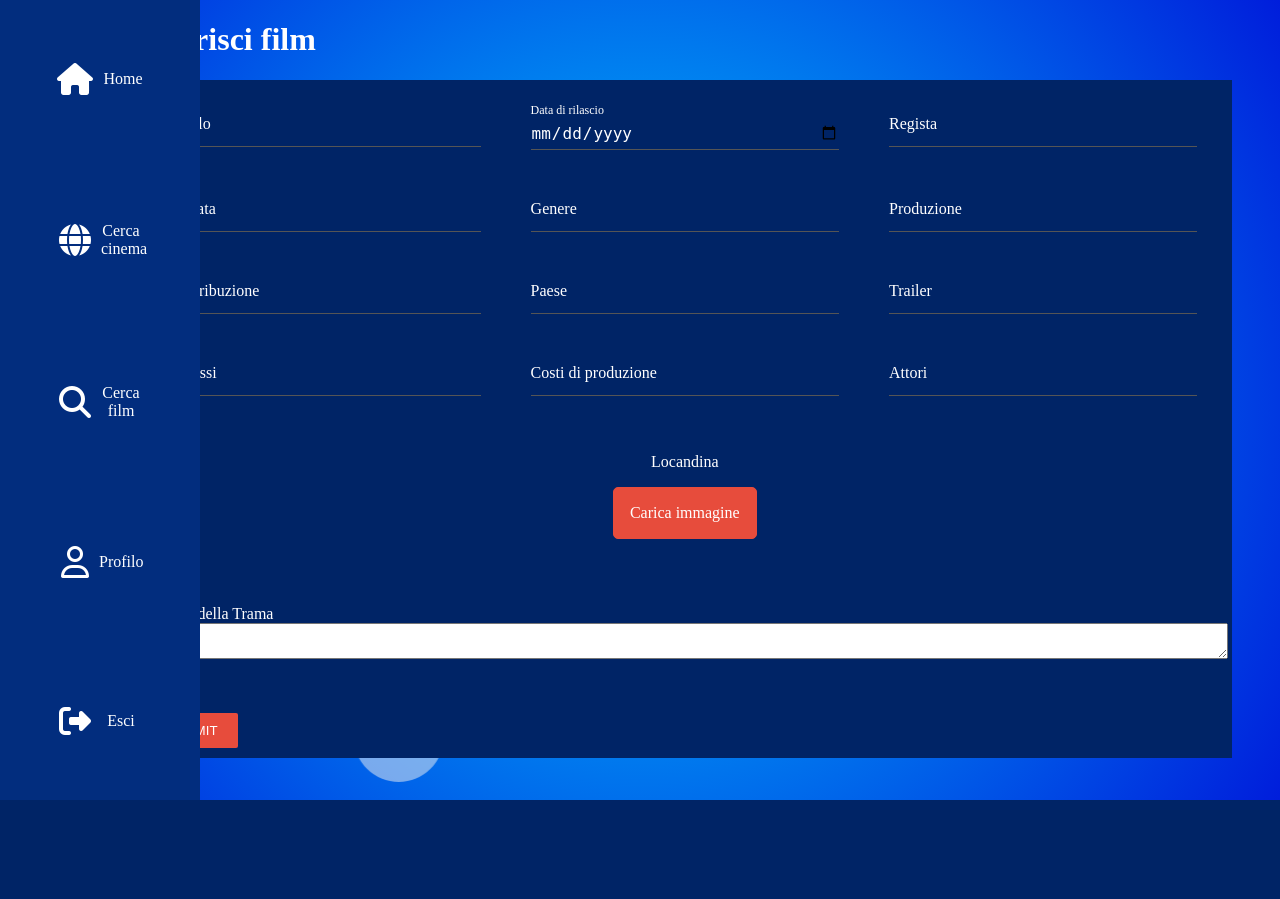
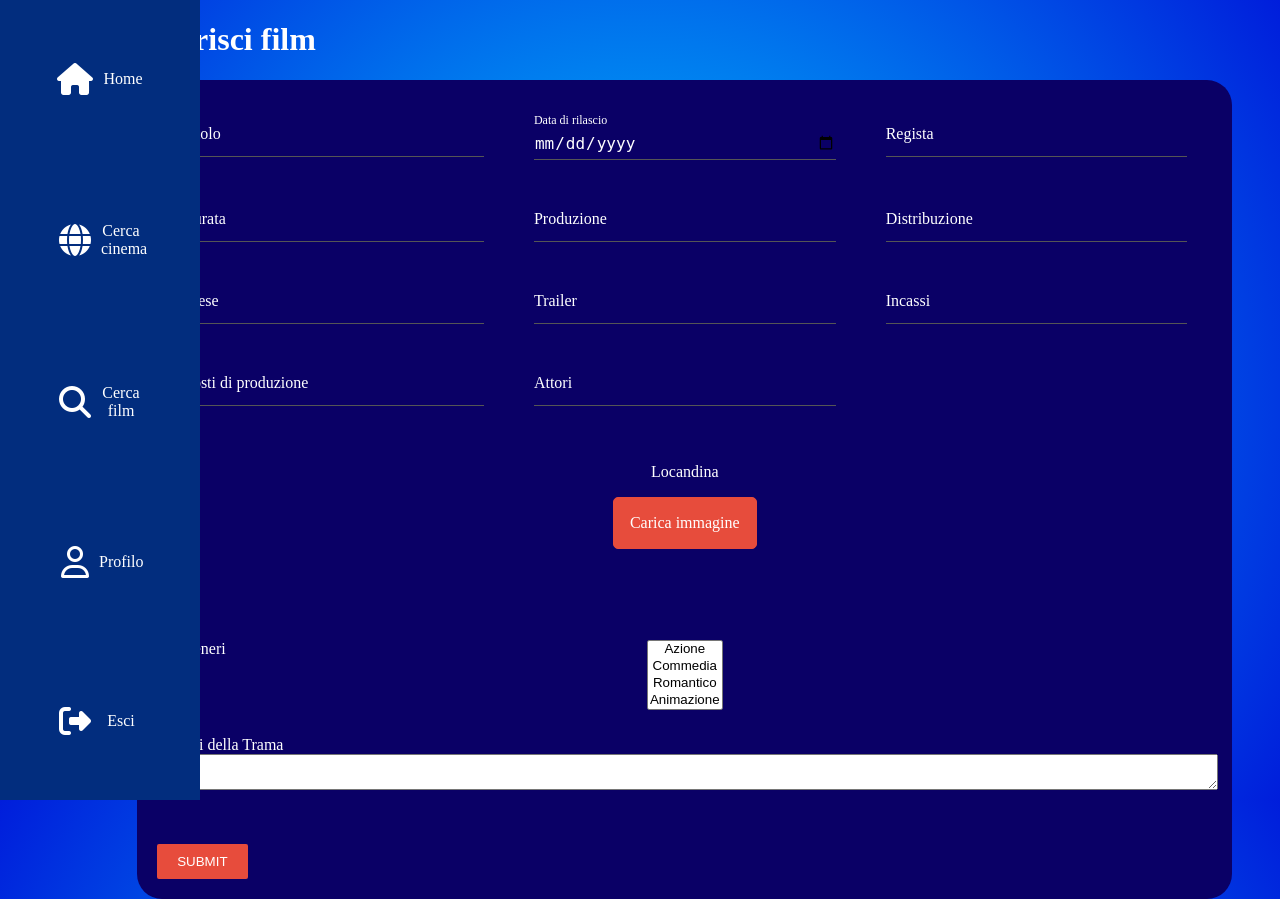
Before and after one commit to YuriRomano02/DibrisPlus, a PHP site: page /DibrisPlus/form_aggiunta_film.php in a window 1280 px wide. Before the commit the page ends 800 px from the top, so only its background shows below. Run offline with PHP 8.4, Linux system fonts and the light colour scheme; data that the repository does not hold is empty; some libraries are stand-ins or nearby versions; some web fonts are replaced.

Commit message:
UPDATE: form_aggiungi_film & aggiun_film.php

```diff
--- a/Amministration/aggiunta_film copy.css
+++ b/Amministration/aggiunta_film copy.css
@@ -1,6 +1,7 @@
 form {
-  background-color: rgb(0, 36, 102);
-  padding: 10px;
+  background-color: rgb(10, 0, 102);
+  padding: 20px;
+  border-radius: 25px;
 }
 
 .immagine{
@@ -11,6 +12,10 @@ form {
     display: grid;
     grid-template-columns: auto auto auto;
     margin-bottom: 2rem;
+}
+
+#genere{
+  text-align: center;
 }
 
 
@@ -32,6 +37,10 @@ form {
 
 .locandina input {
     display: none;
+
+    border:0;
+    background:none;
+    -webkit-appearance: none;
 }
 
 textarea {
@@ -51,6 +60,7 @@ textarea {
 .input-container {
     position: relative;
     margin: 25px;
+    text-align: center;
 }
 
 .input-container label {
--- a/Amministration/aggiunta_film.php
+++ b/Amministration/aggiunta_film.php
@@ -27,7 +27,7 @@ function inserimentoDati($conn)
     $locandina = file_get_contents($_FILES['locandina']['tmp_name']);
     $data_di_rilascio = htmlspecialchars($_POST["data_di_rilascio"]);
     $regista = htmlspecialchars($_POST["regista"]);
-    $generi = htmlspecialchars($_POST["genere"]);
+    $generi = $_POST["genere"];
     $durata = htmlspecialchars($_POST["durata"]);
     $produzione = htmlspecialchars($_POST["produzione"]);
     $distribuzione = htmlspecialchars($_POST["distribuzione"]);
--- a/Amministration/form_aggiunta_film.php
+++ b/Amministration/form_aggiunta_film.php
@@ -44,10 +44,6 @@
                         <label>Durata</label>
                     </div>
                     <div class="input-container">
-                        <input type="Text" id="genere" name="genere" required="">
-                        <label>Genere</label>
-                    </div>
-                    <div class="input-container">
                         <input type="Text" id="produzione" name="produzione" required="">
                         <label>Produzione</label>
                     </div>
@@ -64,12 +60,11 @@
                         <label>Trailer</label>
                     </div>
                     <div class="input-container">
-                        <input type="number" id="incassi" name="incassi" min="0" max="5000000000" value="" required="">
+                        <input type="number" id="incassi" name="incassi" value="" required="">
                         <label>Incassi</label>
                     </div>
                     <div class="input-container">
-                        <input type="number" id="costi_di_produzione" name="costi_di_produzione" min="0"
-                            max="5000000000" value="" required="">
+                        <input type="number" id="costi_di_produzione" name="costi_di_produzione" value="" required="">
                         <label>Costi di produzione</label>
                     </div>
                     <div class="input-container">
@@ -86,6 +81,21 @@
 
                 <div class="immagine">
                     <img id="image">
+                </div>
+
+                <div class="input-container">
+                    <select type="Text" id="genere" name="genere[]" value="" required="" multiple="multiple">
+                        <option value="azione">Azione</option>
+
+                        <option value="commedia">Commedia</option>
+
+                        <option value="Romantico">Romantico</option>
+
+                        <option value="animazione">Animazione</option>
+
+                        <option value="horror">Horror</option>
+                    </select>
+                    <label>Generi</label>
                 </div>
 
                 <label>Sinossi della Trama</label><br>
```
